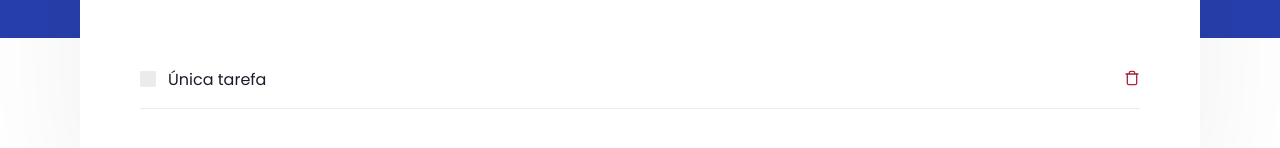
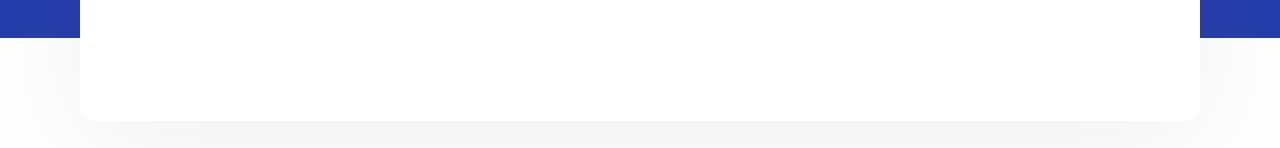
Before and after one commit to mb4ndeira/class-based-react_to.do, a React (Create React App) app: page / in a window 1280 px wide. Shown: the part 246-394 px from the top of the page. Built offline with nearby package versions, Linux system fonts and the light colour scheme.

Commit message:
feat: create tasks state on tasks list component

```diff
--- a/src/components/TasksList/index.tsx
+++ b/src/components/TasksList/index.tsx
@@ -3,7 +3,21 @@ import { FiTrash, FiCheckSquare } from 'react-icons/fi'
 
 import './styles.scss'
 
-export default class TasksList extends Component {
+interface ITask {
+  id: number;
+  title: string;
+  isComplete: boolean;
+}
+
+export default class TasksList extends Component<any,{tasks: ITask[]}> {
+  constructor(props: any) {
+    super(props)
+
+    this.state = {
+      tasks: []
+    }
+  }
+
   render = ()=> (
     <section className="tasks-list">
       <header>
@@ -23,23 +37,25 @@ export default class TasksList extends Component {
 
       <main>
         <ul>
-            <li key="1">
-              <div className="" >
+        {this.state.tasks.map(task => (
+            <li key={task.id}>
+              <div className={task.isComplete ? 'completed' : ''}>
                 <label className="checkbox-container">
                   <input
                     type="checkbox"
                     readOnly
-                    checked={false}
+                    checked={task.isComplete}
                   />
                   <span className="checkmark"></span>
                 </label>
-                <p>Única tarefa</p>
+                <p>{task.title}</p>
               </div>
 
               <button type="button">
                 <FiTrash size={16} />
               </button>
             </li>
+          ))}
         </ul>
       </main>
     </section>
```
